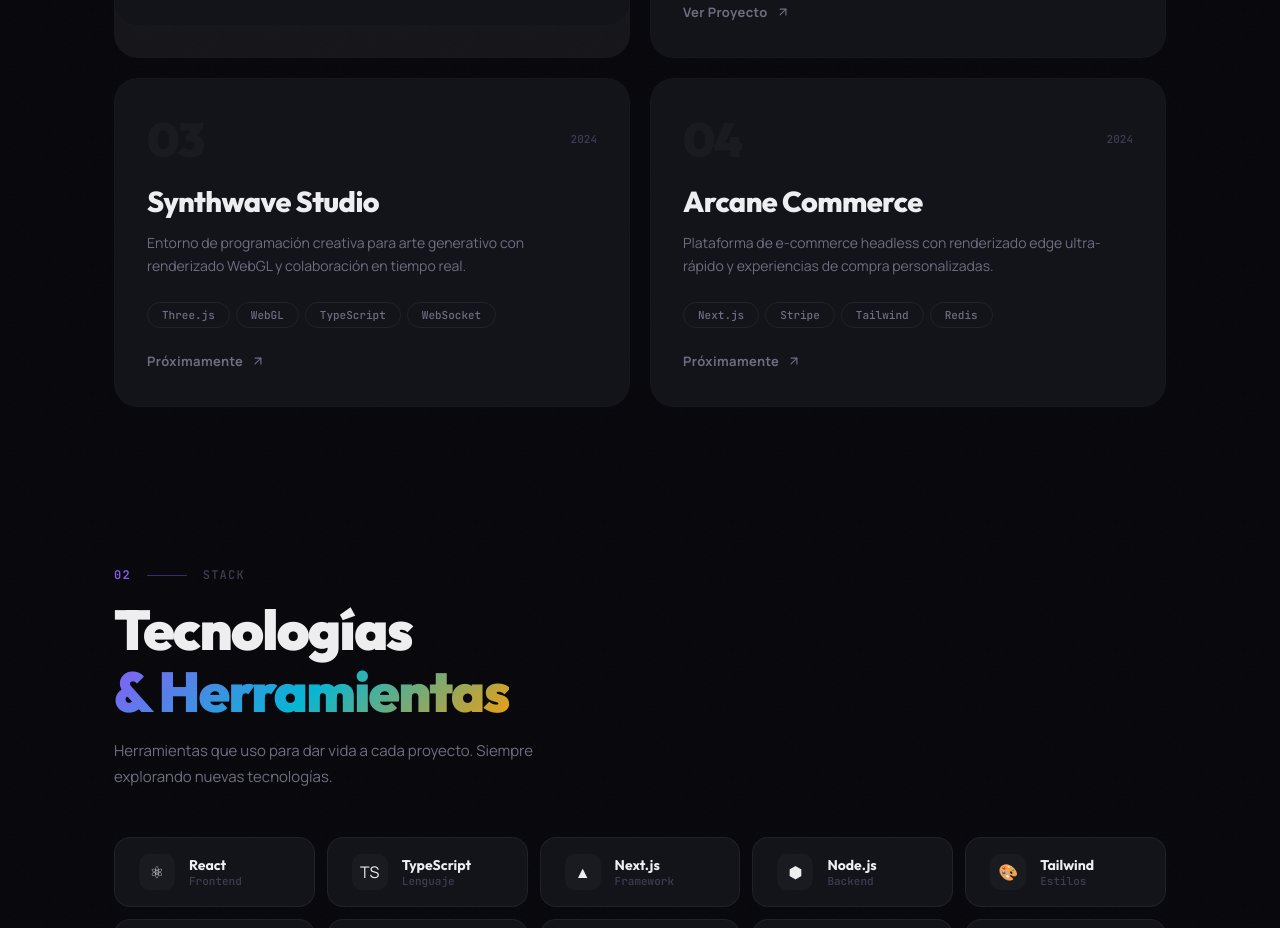
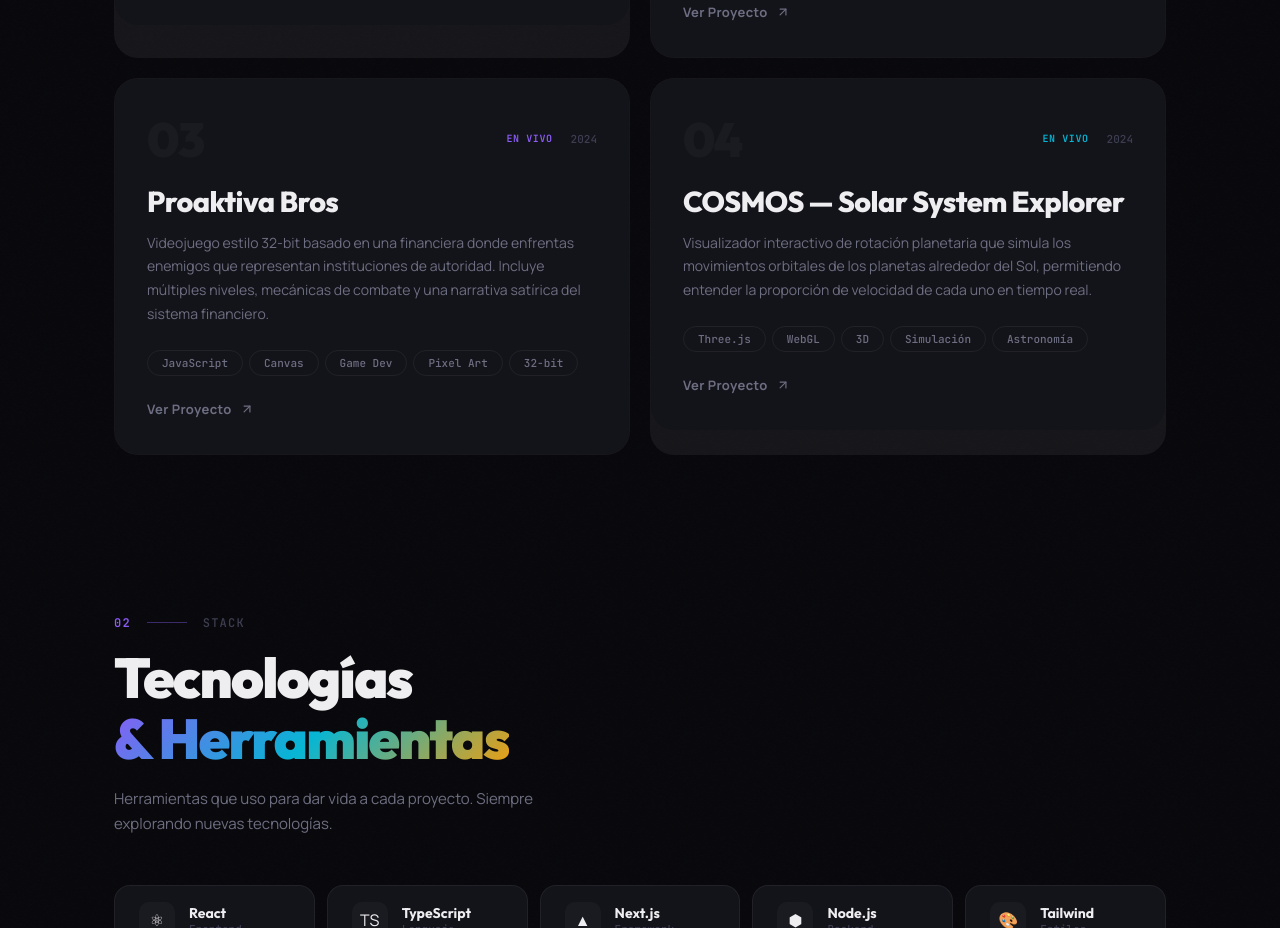
Before and after one commit to BejaranoG/PortfolioWeb, a React (Vite) app: page / in a window 1280 px wide. Shown: the part 1520-2448 px from the top of the page. Built offline with nearby package versions, Linux system fonts and the light colour scheme.

Commit message:
Update App.jsx

```diff
--- a/src/App.jsx
+++ b/src/App.jsx
@@ -155,22 +155,22 @@ const PROJECTS = [
   },
   {
     id: 3,
-    title: "Synthwave Studio",
-    description: "Entorno de programación creativa para arte generativo con renderizado WebGL y colaboración en tiempo real.",
-    tags: ["Three.js", "WebGL", "TypeScript", "WebSocket"],
+    title: "Proaktiva Bros",
+    description: "Videojuego estilo 32-bit basado en una financiera donde enfrentas enemigos que representan instituciones de autoridad. Incluye múltiples niveles, mecánicas de combate y una narrativa satírica del sistema financiero.",
+    tags: ["JavaScript", "Canvas", "Game Dev", "Pixel Art", "32-bit"],
     accent: "var(--violet)",
     year: "2024",
-    link: null,
+    link: "https://proaktivabros-production.up.railway.app/",
     num: "03",
   },
   {
     id: 4,
-    title: "Arcane Commerce",
-    description: "Plataforma de e-commerce headless con renderizado edge ultra-rápido y experiencias de compra personalizadas.",
-    tags: ["Next.js", "Stripe", "Tailwind", "Redis"],
+    title: "COSMOS — Solar System Explorer",
+    description: "Visualizador interactivo de rotación planetaria que simula los movimientos orbitales de los planetas alrededor del Sol, permitiendo entender la proporción de velocidad de cada uno en tiempo real.",
+    tags: ["Three.js", "WebGL", "3D", "Simulación", "Astronomía"],
     accent: "var(--cyan)",
     year: "2024",
-    link: null,
+    link: "https://planetshow-production.up.railway.app/",
     num: "04",
   },
 ];
```
